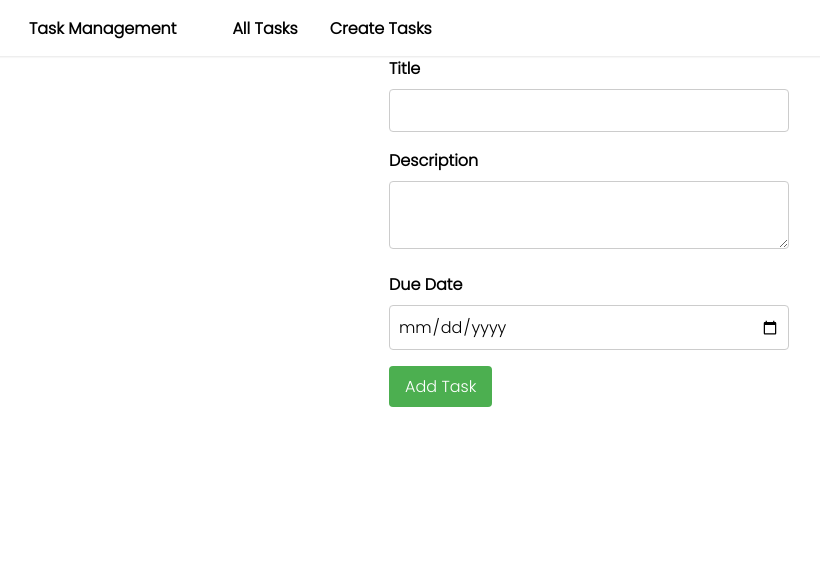
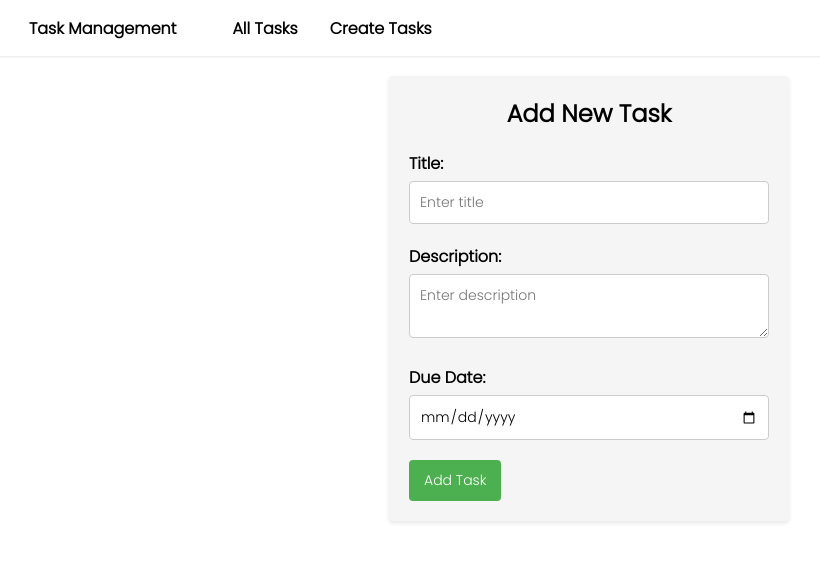
Before and after one commit to Krishukr12/Task-Management, a React (Vite) app in the folder client/: page /createtask in a window 1280 px wide. Shown: the top 562 px of the page, without its empty margins (51-871 px from the left). Built offline with nearby package versions, Linux system fonts and the light colour scheme.

Commit message:
Add Task components added

```diff
--- a/client/src/Components/TaskForm.css
+++ b/client/src/Components/TaskForm.css
@@ -1,33 +1,55 @@
-.task-form {
+.task-form-container {
   max-width: 400px;
   margin: 0 auto;
+  padding: 20px;
+  background-color: #f5f5f5;
+  border-radius: 4px;
+  box-shadow: 0 2px 4px rgba(0, 0, 0, 0.1);
+  margin-top: 20px;
+}
+
+.task-form-container h2 {
+  margin-bottom: 20px;
+  text-align: center;
 }
 
 .form-group {
-  margin-bottom: 1rem;
+  margin-bottom: 20px;
 }
 
-label {
+.form-group label {
   display: block;
   font-weight: bold;
-  margin-bottom: 0.5rem;
+  margin-bottom: 5px;
 }
 
-input,
-textarea {
+.form-group input,
+.form-group textarea {
   width: 100%;
-  padding: 0.5rem;
-  font-size: 1rem;
+  padding: 10px;
+  font-size: 14px;
+  border: 1px solid #ccc;
   border-radius: 4px;
-  border: 1px solid #ccc;
 }
 
-button.btn-submit {
+.error {
+  color: #ff0000;
+  font-size: 14px;
+  margin-top: -10px;
+  margin-bottom: 10px;
+}
+
+.btn-submit {
   background-color: #4caf50;
   color: #fff;
-  padding: 0.5rem 1rem;
-  font-size: 1rem;
   border: none;
   border-radius: 4px;
+  padding: 10px 15px;
+  font-size: 14px;
   cursor: pointer;
+  transition: background-color 0.3s;
 }
+
+.btn-submit:hover {
+  background-color: #4caf50;
+}
--- a/client/src/Components/TaskForm.jsx
+++ b/client/src/Components/TaskForm.jsx
@@ -1,72 +1,71 @@
 import { useState } from "react";
 import "./TaskForm.css";
 
-const TaskForm = () => {
+const TaskForm = ({ addTask }) => {
   const [task, setTask] = useState({});
+  const [error, setError] = useState("");
 
-  const handleInputChange = (e) => {
-    const { name, value } = e.target;
-    setTask((prevTask) => ({
-      ...prevTask,
-      [name]: value,
-    }));
+  const handleChange = (e) => {
+    setTask({
+      ...task,
+      [e.target.name]: e.target.value,
+    });
   };
 
   const handleSubmit = (e) => {
     e.preventDefault();
 
-    // Perform form validation here
+    if (!task.title || !task.dueDate) {
+      setError("Title and due date are required");
+      return;
+    }
 
-    // const newTask = {
-    //   ...task,
-    //   completed: false,
-    // };
-
-    // onAddTask(newTask);
-
-    // Reset the form fields after submitting
+    addTask(task);
     setTask({});
+    setError("");
   };
 
-  console.log(task);
   return (
-    <form className="task-form" onSubmit={handleSubmit}>
+    <div className="task-form-container">
+      <h2>Add New Task</h2>
+      <form onSubmit={handleSubmit}>
         <div className="form-group">
-        <label htmlFor="title">Title</label>
+          <label htmlFor="title">Title:</label>
           <input
             type="text"
             id="title"
             name="title"
             value={task.title}
-          onChange={handleInputChange}
-          required
+            onChange={handleChange}
+            placeholder="Enter title"
           />
         </div>
         <div className="form-group">
-        <label htmlFor="description">Description</label>
+          <label htmlFor="description">Description:</label>
           <textarea
             id="description"
             name="description"
             value={task.description}
-          onChange={handleInputChange}
-          required
-        />
+            onChange={handleChange}
+            placeholder="Enter description"
+          ></textarea>
         </div>
         <div className="form-group">
-        <label htmlFor="dueDate">Due Date</label>
+          <label htmlFor="dueDate">Due Date:</label>
           <input
             type="date"
             id="dueDate"
             name="dueDate"
             value={task.dueDate}
-          onChange={handleInputChange}
-          required
+            onChange={handleChange}
           />
         </div>
+        {error && <p className="error">{error}</p>}
         <button type="submit" className="btn-submit">
           Add Task
         </button>
       </form>
+    </div>
   );
 };
 
```
Lines whose indentation alone changed are shown as unchanged.
